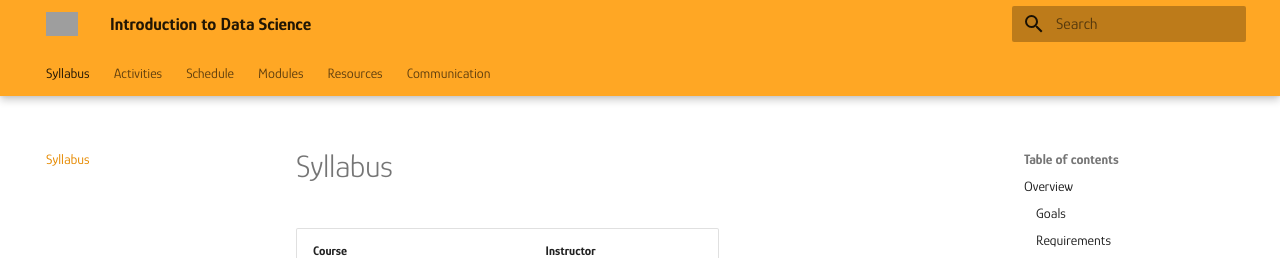
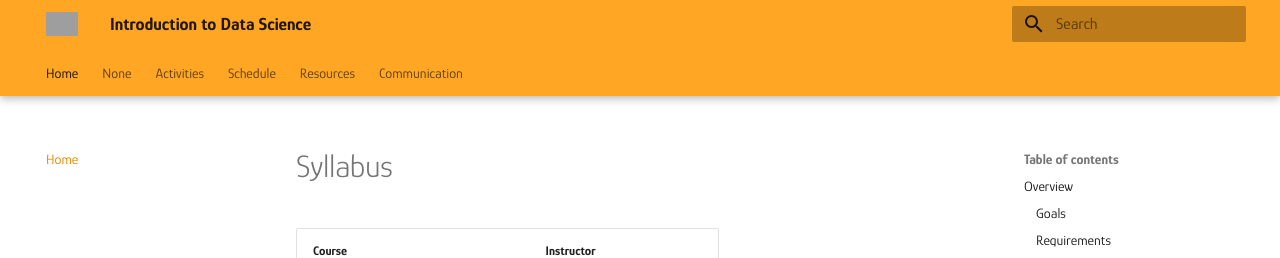
Before and after one commit to mickaeltemporao/itds, an MkDocs documentation site: the page built from docs/index.md, in a window 1280 px wide. Shown: the top 258 px of the page. Built offline with MkDocs 1.6.1 and Material for MkDocs 9.7.7, drawn with Linux system fonts in a browser that asks for light colours; some of the changed lines change nothing that is shown; grey boxes are pictures that could not be loaded.

Commit message:
update nav

```diff
--- a/mkdocs.yml
+++ b/mkdocs.yml
@@ -35,6 +35,7 @@ markdown_extensions:
   - pymdownx.tasklist:
       custom_checkbox: true
       clickable_checkbox: true
+  - admonition
 extra:
   generator: false
   social:
@@ -48,13 +49,14 @@ extra_css:
 
 # Page tree
 nav:
-  - index.md
+  - Home: index.md
+  - syllabus.md
   - Activities:
     - activities/participation.md
     - activities/challenges.md
     - activities/project.md
-  - schedule.md
-  - Modules:
+  - Schedule:
+    - schedule.md
     - First Semester:
       - modules/introduction.md
       # - modules/tools.md
```
